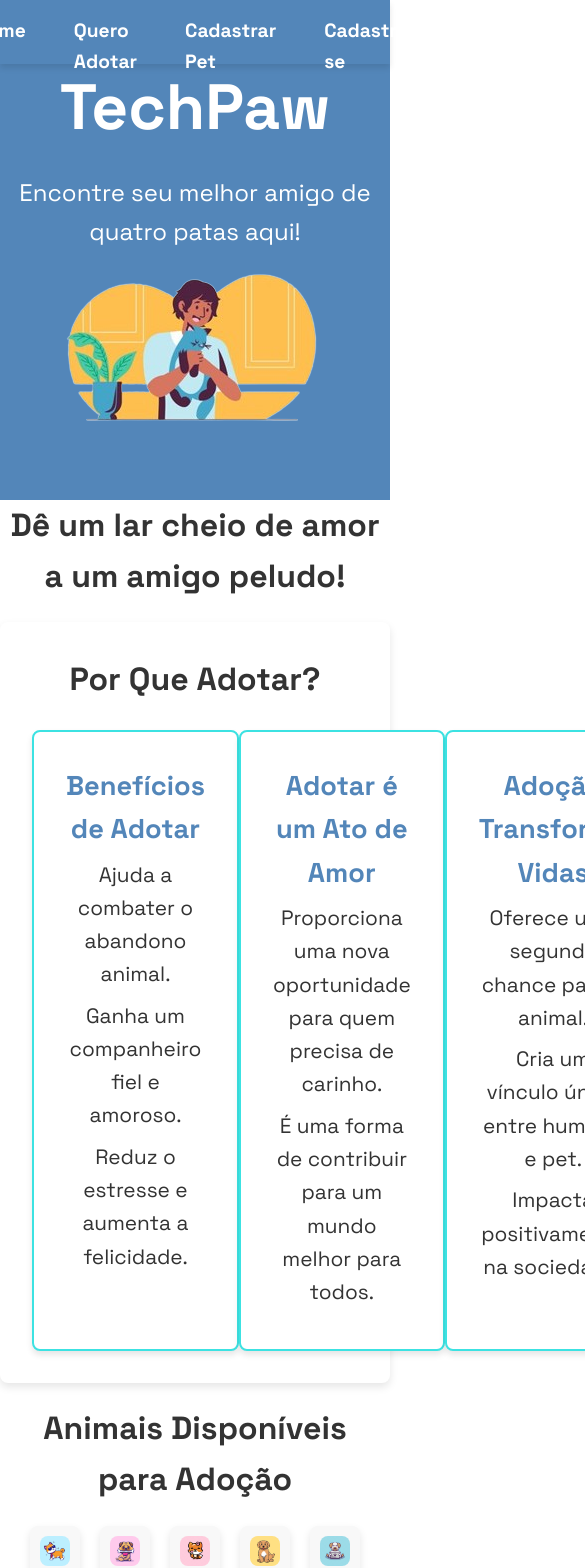
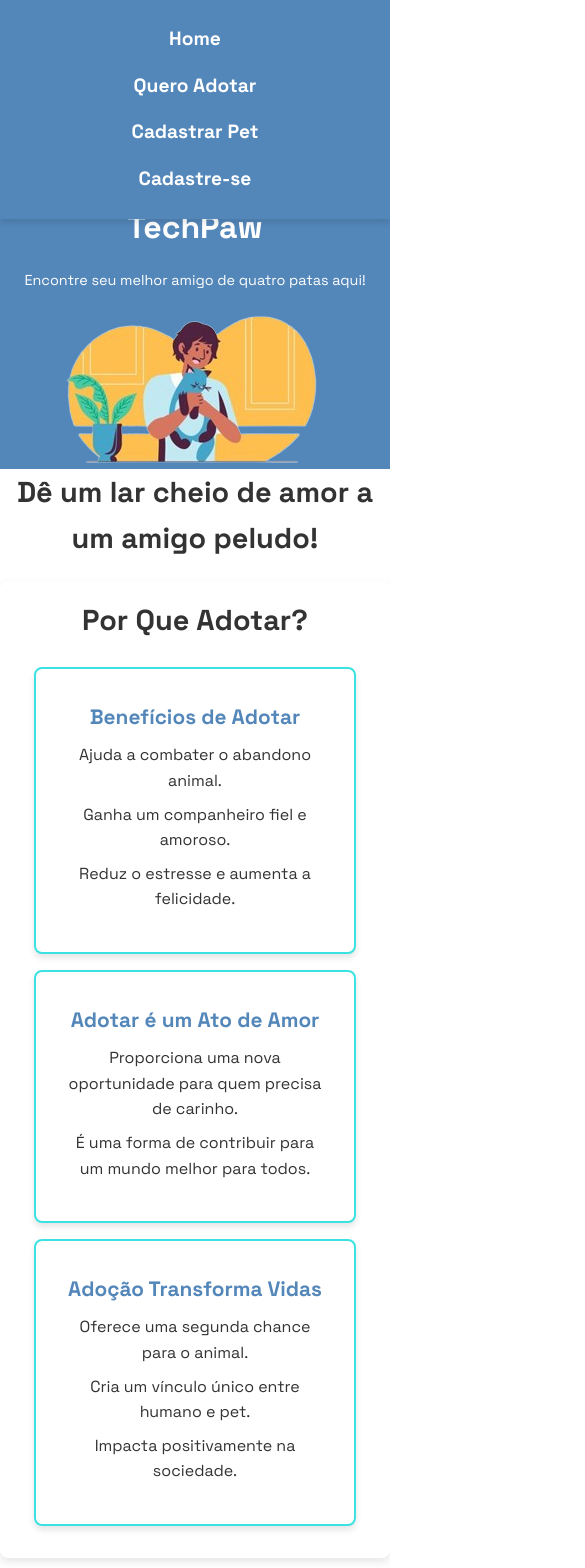
Before and after one commit to brunoglvm/TechPaw, a React (Vite) app in the folder frontend/: page / in a window 390 px wide. Shown: the top 1568 px of the page, 585 px wide, since content can reach past the window. Built offline with nearby package versions, Linux system fonts and the light colour scheme.

Commit message:
Adiciona responsividade

```diff
--- a/frontend/src/styles/global.css
+++ b/frontend/src/styles/global.css
@@ -508,3 +508,116 @@ h2 {
 .form-contato button:hover {
   background-color: var(--primary-hover);
 }
+
+
+@media screen and (max-width: 768px) {
+  /* Header e Navegação */
+  header {
+    height: auto;
+    padding: 1rem;
+    position: relative;
+  }
+
+  nav ul {
+    flex-direction: column;
+    align-items: center;
+  }
+
+  nav li {
+    margin: 0.5rem 0;
+  }
+
+  /* Banner */
+  .banner {
+    height: 250px;
+    padding: 1rem;
+  }
+
+  .banner-title {
+    font-size: 2.5rem;
+  }
+
+  .banner-subtitle {
+    font-size: 1rem;
+  }
+
+  /* Formulários */
+
+  .form {
+    flex-direction: column-reverse;
+  }
+  .pet-form, .adotante-form, .form {
+    width: 95%;
+    margin: 1rem auto;
+    padding: 1rem;
+  }
+
+  /* Seções */
+  .por-que-adotar, .informacoes-educativas, .pets-container {
+    grid-template-columns: 1fr;
+    padding: 1rem;
+    margin: 1rem 0;
+  }
+
+  .educacao-grid {
+    margin-left: 2rem;
+    grid-template-columns: 1fr;
+  }
+
+  /* Footer */
+  .footer {
+    padding: 1rem;
+  }
+
+  .footer h2 {
+    font-size: 1.5rem;
+  }
+
+  .footer p {
+    font-size: 1rem;
+  }
+}
+
+@media screen and (max-width: 480px) {
+  /* Títulos e textos */
+  .section-title {
+    font-size: 1.8rem;
+  }
+
+  .banner-title {
+    font-size: 2rem;
+  }
+
+  .banner-subtitle {
+    font-size: 0.9rem;
+  }
+
+  /* Cards */
+  .card h3, .educacao-card h3 {
+    font-size: 1.3rem;
+  }
+
+  .card ul li, .educacao-card p {
+    font-size: 1rem;
+  }
+
+  /* Cards e Grids */
+  .cards, .animais-grid, .educacao-grid {
+    flex-direction: column;
+    align-items: center;
+  }
+
+  .card, .animal-card, .educacao-card {
+    width: 90%;
+    margin-bottom: 1rem;
+  }
+
+  .pets-container {
+    grid-template-columns: repeat(2, 1fr);
+    margin: 2rem 1rem;
+  }
+
+  .pet-card {
+    width: 100%;
+  }
+}
```
